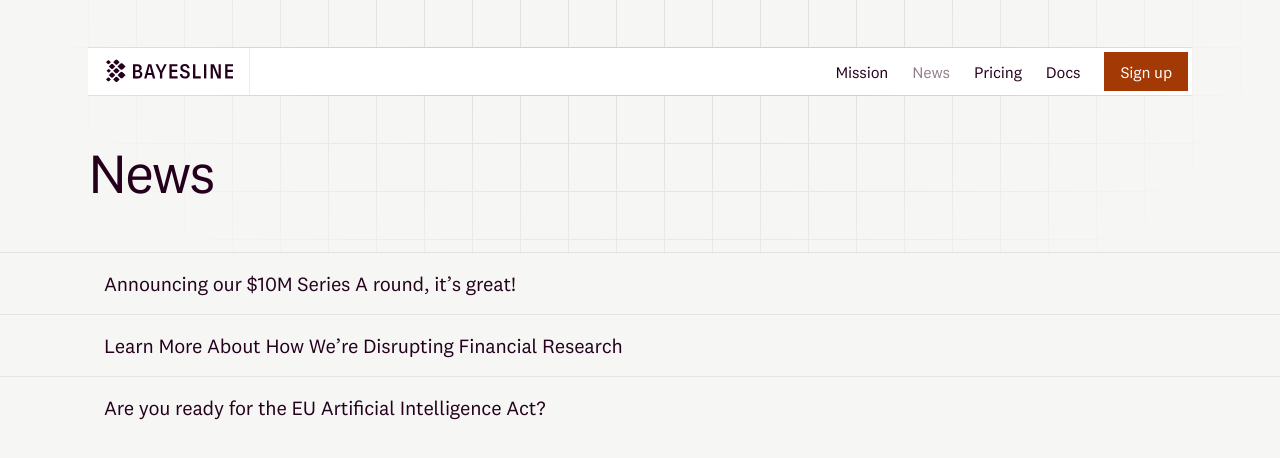
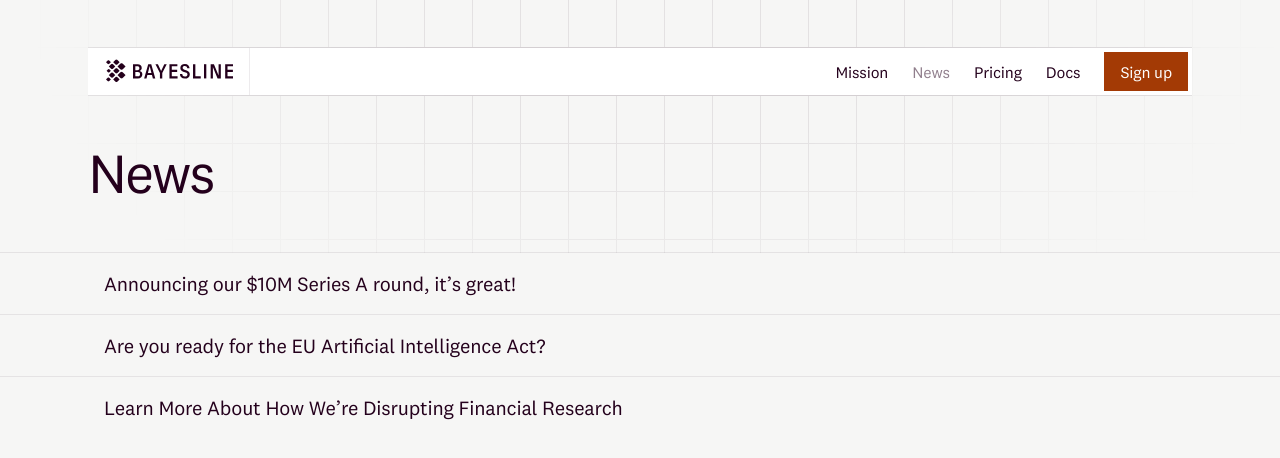
Before and after one commit to sebastiangraz/bayesline, a React (Vite) app: page /news in a window 1280 px wide. Shown: the top 458 px of the page. Built offline with nearby package versions, Linux system fonts and the light colour scheme.

Commit message:
use file slug for id & change entry name

```diff
--- a/src/pages/News/index.tsx
+++ b/src/pages/News/index.tsx
@@ -3,10 +3,14 @@ import slugify from 'slugify';
 import style from './news.module.css';
 
 const globEntries = Object.entries(
-  import.meta.glob<string | string[] | any>(['@/pages/posts/*.mdx'], {
+  import.meta.glob<string | string[] | any>(['@/pages/entries/*.mdx'], {
     eager: true
   })
 );
+
+function getFileName(path: string) {
+  return path.split('/').pop()?.replace('.mdx', '');
+}
 
 export function News() {
   return (
@@ -16,14 +20,14 @@ export function News() {
       </div>
 
       <ul className={`col ${style.ul}`}>
-        {entryMeta.map(({ slug, title }) => {
+        {entryMeta.map(({ title, fileName }) => {
           return (
-            <li key={slug} className={`col`}>
+            <li key={fileName} className={`col`}>
               <div className={`col`}>
                 <Link
-                  to={`/posts/$postId`}
+                  to={`/news/$postId`}
                   params={{
-                    postId: `${slug}`
+                    postId: `${fileName}`
                   }}
                 >
                   <h5>{title}</h5>
@@ -37,15 +41,17 @@ export function News() {
   );
 }
 
-export const entryMeta = globEntries.map(([, module]) => {
+export const entryMeta = globEntries.map(([url, module]) => {
   const Page = module.default;
   const title = module.frontmatter.title;
   const slug = slugify(title, { lower: true });
+  const fileName = getFileName(url);
 
   return {
     title,
     slug,
+    fileName,
     Page,
-    id: `${slug}`
+    id: `${fileName}`
   };
 });
--- a/src/routeTree.gen.ts
+++ b/src/routeTree.gen.ts
@@ -13,7 +13,7 @@ import { createFileRoute } from '@tanstack/react-router'
 // Import Routes
 
 import { Route as rootRoute } from './routes/__root'
-import { Route as PostsPostIdImport } from './routes/posts.$postId'
+import { Route as NewsPostIdImport } from './routes/news.$postId'
 
 // Create Virtual Routes
 
@@ -31,15 +31,15 @@ const SignupLazyRoute = SignupLazyImport.update({
 const NewsLazyRoute = NewsLazyImport.update({
   path: '/news',
   getParentRoute: () => rootRoute,
-} as any).lazy(() => import('./routes/news.lazy').then((d) => d.Route))
+} as any).lazy(() => import('./routes/news_.lazy').then((d) => d.Route))
 
 const IndexLazyRoute = IndexLazyImport.update({
   path: '/',
   getParentRoute: () => rootRoute,
 } as any).lazy(() => import('./routes/index.lazy').then((d) => d.Route))
 
-const PostsPostIdRoute = PostsPostIdImport.update({
-  path: '/posts/$postId',
+const NewsPostIdRoute = NewsPostIdImport.update({
+  path: '/news/$postId',
   getParentRoute: () => rootRoute,
 } as any)
 
@@ -68,11 +68,11 @@ declare module '@tanstack/react-router' {
       preLoaderRoute: typeof SignupLazyImport
       parentRoute: typeof rootRoute
     }
-    '/posts/$postId': {
-      id: '/posts/$postId'
-      path: '/posts/$postId'
-      fullPath: '/posts/$postId'
-      preLoaderRoute: typeof PostsPostIdImport
+    '/news/$postId': {
+      id: '/news/$postId'
+      path: '/news/$postId'
+      fullPath: '/news/$postId'
+      preLoaderRoute: typeof NewsPostIdImport
       parentRoute: typeof rootRoute
     }
   }
@@ -84,7 +84,7 @@ export const routeTree = rootRoute.addChildren({
   IndexLazyRoute,
   NewsLazyRoute,
   SignupLazyRoute,
-  PostsPostIdRoute,
+  NewsPostIdRoute,
 })
 
 /* prettier-ignore-end */
@@ -98,20 +98,20 @@ export const routeTree = rootRoute.addChildren({
         "/",
         "/news",
         "/signup",
-        "/posts/$postId"
+        "/news/$postId"
       ]
     },
     "/": {
       "filePath": "index.lazy.tsx"
     },
     "/news": {
-      "filePath": "news.lazy.tsx"
+      "filePath": "news_.lazy.tsx"
     },
     "/signup": {
       "filePath": "signup.lazy.tsx"
     },
-    "/posts/$postId": {
-      "filePath": "posts.$postId.tsx"
+    "/news/$postId": {
+      "filePath": "news.$postId.tsx"
     }
   }
 }
--- a/src/routes/posts.$postId.tsx
+++ b/src/routes/news.$postId.tsx
@@ -1,5 +1,5 @@
 import { createFileRoute, ErrorComponent, ErrorComponentProps, Link } from '@tanstack/react-router';
-import { entryMeta } from '@/pages/News/index.tsx';
+import { entryMeta } from '@/pages/News';
 import { MDXProvider } from '@mdx-js/react';
 
 const components = {
@@ -15,7 +15,7 @@ export function PostErrorComponent({ error }: ErrorComponentProps) {
   );
 }
 
-export const Route = createFileRoute('/posts/$postId')({
+export const Route = createFileRoute('/news/$postId')({
   loader: async ({ params }) => {
     const post = entryMeta.find((p) => p.id === params.postId);
     if (!post) throw new Error('Post not found');
```
Also changed, not shown: src/pages/entries/announcing-vc-round.mdx (renamed from src/pages/posts/announcing-vc-round.mdx), src/pages/entries/eu-intelligence.mdx (renamed from src/pages/posts/second-post.mdx), src/pages/entries/first-post.mdx (renamed from src/pages/posts/first-post.mdx), src/routes/news_.lazy.tsx (renamed from src/routes/news.lazy.tsx).
